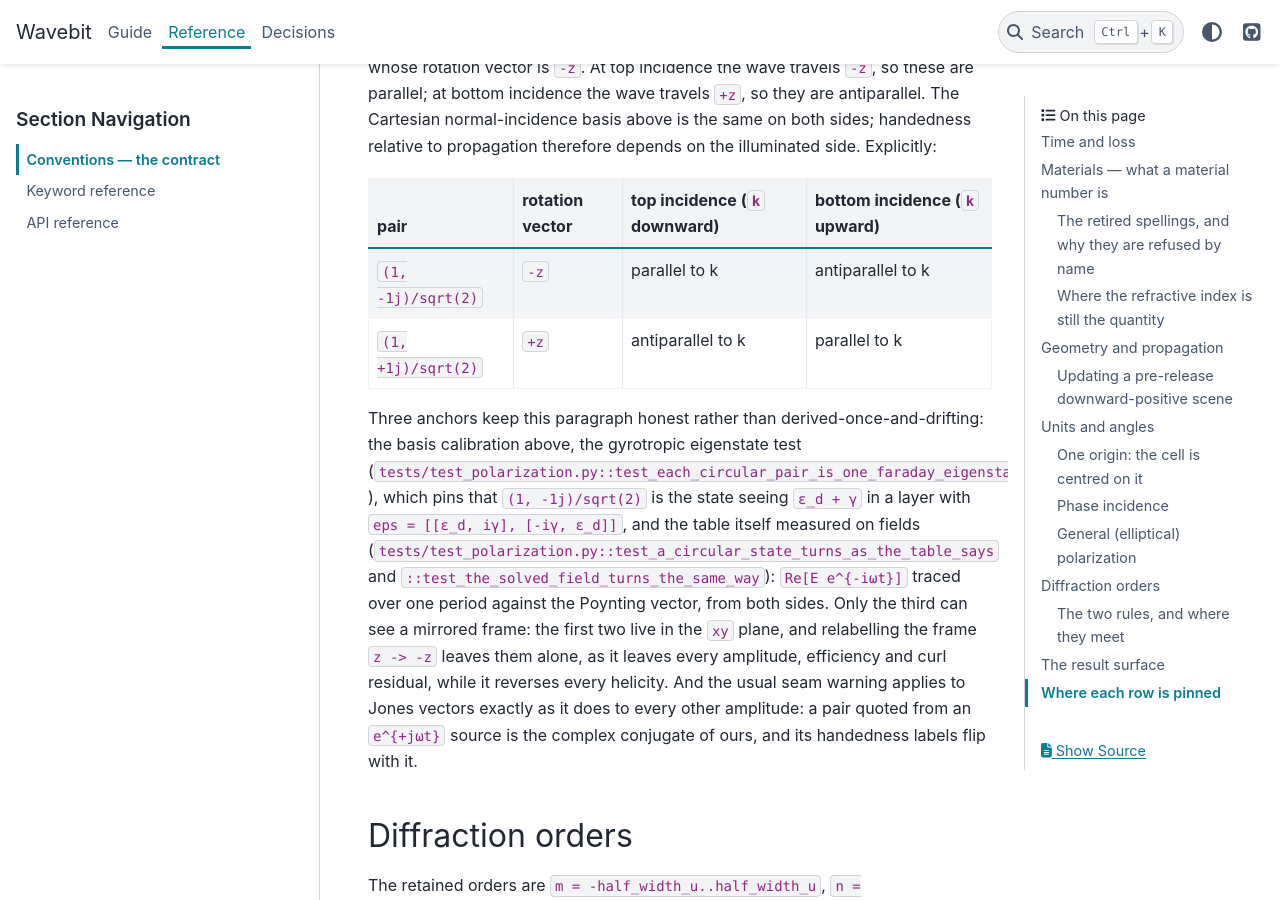
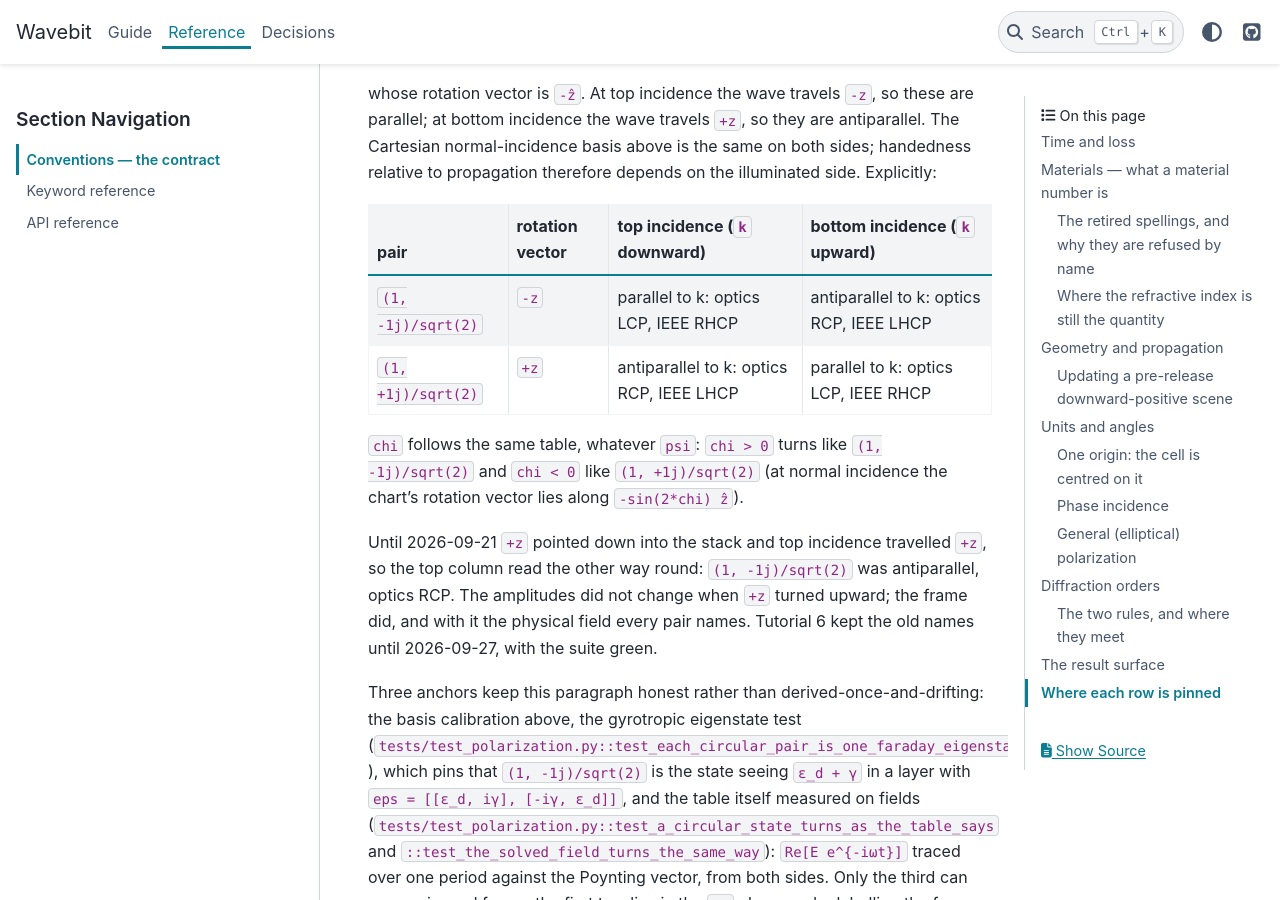
Before and after one commit to fieldalgo/wavebit, a Sphinx documentation site: the page built from docs/conventions.md, in a window 1280 px wide and 900 px high, scrolled down 11559 px. Built offline with Sphinx 7.4.7 and the PyData theme 0.15.4, drawn with Linux system fonts in a browser that asks for light colours; some of the changed text lies outside the part shown.

Commit message:
docs(tutorials): tutorial 6's RCP is (1, +1j) from the top, since +z turned upward
Tutorial 6 bound RCP = (1, -1j)/sqrt(2) and LCP = (1, +1j)/sqrt(2), and said the incident
field "turns from +x toward -y while the wave travels +z, into the stack". That held until
+z turned upward on 2026-09-21 (landed in ee31979). Top incidence now travels -z and the
pair's Cartesian field did not move, so top-lit (1, -1j) rotates parallel to k: optics LCP,
IEEE RHCP -- as conventions.md's table already said without naming either camp. Measured on
the field (helicity +1 on develop, -1 on a1d23fc) and pinned by the previous commit.

- Swap the two bindings, and everything that read them as a pair: the Faraday loop's sign
  (RCP now sees eps_d - gamma), the state-preservation cell and the sweep's markers (they
  keep the (1, -1j) / eps_d + gamma case, now LCP), chi = +pi/4 against LCP, and the
  e^{+i omega t} example (their "RCP" is (1, -1j), ours its conjugate).
- The naming table gets both lit sides, since a pair names no handedness until the side is
  known, and a line on why it read the other way before 2026-09-21.
- conventions.md: the table names both camps per side, chi's sign is tied to a pair, and the
  frame history is recorded.

Executed with nbclient against this tree, every cell, outputs matching the prose (RCP sense
+1, RCP on sqrt(eps_d - gamma), chi = +pi/4 on LCP with a 3.3e-16 gap); committed without
outputs like the other tutorials. No helper in wavebit/ maps a handedness name, and
test_oblique_lattice's `lcp = chi=+pi/4` already reads right under the optics names.

Co-Authored-By: Claude Opus 5.5 <noreply@anthropic.com>

```diff
--- a/docs/conventions.md
+++ b/docs/conventions.md
@@ -217,7 +217,7 @@ All angles are **radians**.
 | `theta` | phase polar angle, measured from the inward normal in the incidence medium; real angles specify uniform incident intensity along the surface |
 | `phi` | azimuth of the plane of incidence, from the `+x` axis |
 | `psi` | polarization: the angle of **E** from the p direction in the plane transverse to **k**. `psi = pi/2` is pure s (TE-like), `psi = 0` pure p (TM-like). **Real** — a complex `psi` is refused, see below |
-| `chi` | ellipticity angle: `tan(chi)` is the polarization ellipse's minor/major axis ratio and its sign is the rotation direction. `chi = 0` is linear (the `psi` spelling), `|chi| = pi/4` circular. Real, like `psi`. Naming it selects the `(psi, chi)` chart — see below |
+| `chi` | ellipticity angle: `tan(chi)` is the polarization ellipse's minor/major axis ratio and its sign is the rotation direction (`chi > 0` turns like `(1, -1j)`; see "Which way the circular states rotate" below). `chi = 0` is linear (the `psi` spelling), `|chi| = pi/4` circular. Real, like `psi`. Naming it selects the `(psi, chi)` chart — see below |
 | `tetm` (1D only) | `'te'` / `'tm'` — a **declaration**, not an angle: it says this problem has no polarization and no azimuth degree of freedom, which is what makes the pure 1D TE/TM formulation legal (2-4x faster than conical, measured). Refused on a 2D cell, with `truncation_order[1] != 0`, or beside a nonzero `phi` / a `psi` / a `polarization`. `psi` reads back `None` under it — a declared-away degree of freedom is absent, not defaulted |
 
 ### Phase incidence
@@ -371,8 +371,17 @@ propagation therefore depends on the illuminated side. Explicitly:
 
 | pair | rotation vector | top incidence (`k` downward) | bottom incidence (`k` upward) |
 | --- | --- | --- | --- |
-| `(1, -1j)/sqrt(2)` | `-z` | parallel to k | antiparallel to k |
-| `(1, +1j)/sqrt(2)` | `+z` | antiparallel to k | parallel to k |
+| `(1, -1j)/sqrt(2)` | `-z` | parallel to k: optics LCP, IEEE RHCP | antiparallel to k: optics RCP, IEEE LHCP |
+| `(1, +1j)/sqrt(2)` | `+z` | antiparallel to k: optics RCP, IEEE LHCP | parallel to k: optics LCP, IEEE RHCP |
+
+`chi` follows the same table, whatever `psi`: `chi > 0` turns like `(1, -1j)/sqrt(2)` and
+`chi < 0` like `(1, +1j)/sqrt(2)` (at normal incidence the chart's rotation vector lies along
+`-sin(2*chi) ẑ`).
+
+Until 2026-09-21 `+z` pointed down into the stack and top incidence travelled `+z`, so the
+top column read the other way round: `(1, -1j)/sqrt(2)` was antiparallel, optics RCP. The
+amplitudes did not change when `+z` turned upward; the frame did, and with it the physical
+field every pair names. Tutorial 6 kept the old names until 2026-09-27, with the suite green.
 
 Three anchors keep this paragraph honest rather than derived-once-and-drifting: the basis
 calibration above, the gyrotropic eigenstate test
```
Also changed, not shown: 1 other file.
